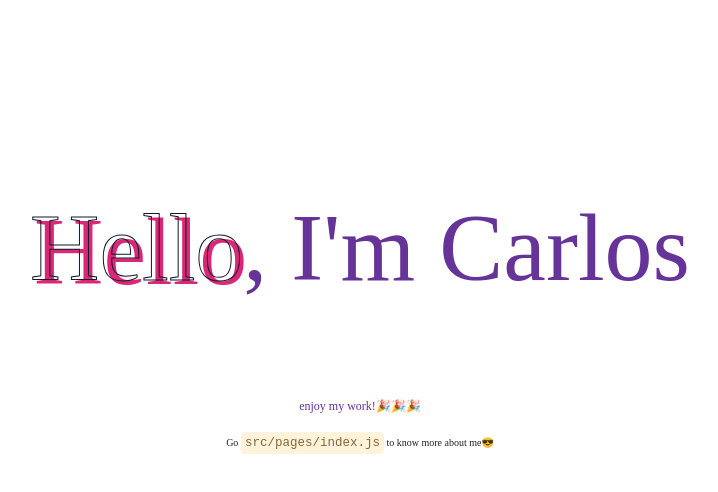
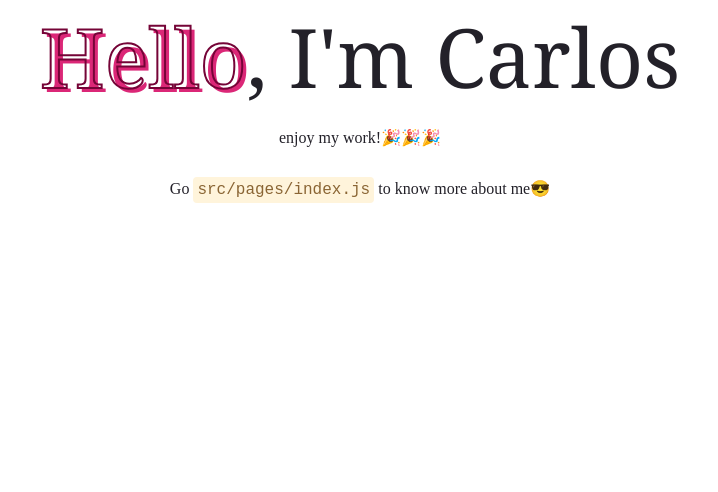
Before and after one commit to cadsgn/dark-mode-navigation, a Gatsby site: page / in a window 1280 px wide. Shown: the whole page, without its empty margins (280-998 px from the left). Built offline with nearby package versions, Linux system fonts and the light colour scheme; Gatsby itself is replaced by a stand-in of ours.

Commit message:
starting typed theme

```diff
--- a/src/pages/index.tsx
+++ b/src/pages/index.tsx
@@ -15,7 +15,6 @@ const PageStyle = styled.main`
   width: 100%;
   align-items: center;
   color: #232129;
-  padding: 96px;
 `;
 
 const HeadContainerStyle = styled.section`
@@ -23,31 +22,27 @@ const HeadContainerStyle = styled.section`
 `;
 
 const HeadTitleStyle = styled.p`
-  font-size: 96px;
-  color: #663399;
+  font-size: 82px;
+  font-family: Orelega, Georgia, "Times New Roman", Times, serif;
+  margin: 0;
 `;
 
 const HeadSubTitleStyle = styled.p`
-  font-size: 12px;
-  color: #663399;
   text-align: center;
 `;
 
-const ParagraphStyle = styled.p`
-  margin-bottom: 48px;
-`;
+const ParagraphStyle = styled.p``;
 
 const CodeStyle = styled.code`
   color: #8a6534;
   padding: 4px;
   background-color: #fff4db;
-  font-size: 1.25rem;
   border-radius: 4px;
 `;
 
 const EffectStrokeShadow = styled.span`
-  -webkit-text-stroke-width: 1px;
-  -webkit-text-stroke-color: #111827;
+  -webkit-text-stroke-width: 2px;
+  -webkit-text-stroke-color: #750437;
   text-shadow: 4px 4px #db2777;
   color: transparent;
 `;
--- a/src/styles/globalStyle.tsx
+++ b/src/styles/globalStyle.ts
@@ -4,7 +4,7 @@ const GlobalStyle = createGlobalStyle`
     html {
         font-family: 'Montserrat', serif;
         font-weight: 400;
-        font-size: 62.5%;
+        font-size: 16px;
         color: #000000;
         -webkit-tap-highlight-color: transparent;
     }
--- /dev/null
+++ b/src/styles/theme.ts
@@ -0,0 +1,26 @@
+import baseStyled, { ThemedStyledInterface } from "styled-components";
+
+/* Theme */
+/*  Settings: Global variables, config switches.
+    Tools: Default mixins and functions.
+    Generic: Ground-zero styles (Normalize.css, resets. box-sizing)
+    Base: Unclassed HTML elements (type selectors)
+    Objects: Cosmetic-free design patterns.
+    Components: Designed components. UI.
+    Trumps: Helpers and overrides.
+*/
+
+const lightTheme = {
+  background: "#ffffff",
+  color: "#666666",
+};
+
+const darkTheme = {
+  background: "#666666",
+  color: "#ffffff",
+};
+
+export type Theme = typeof lightTheme;
+export const styled = baseStyled as ThemedStyledInterface<Theme>;
+
+export { lightTheme, darkTheme };
```
